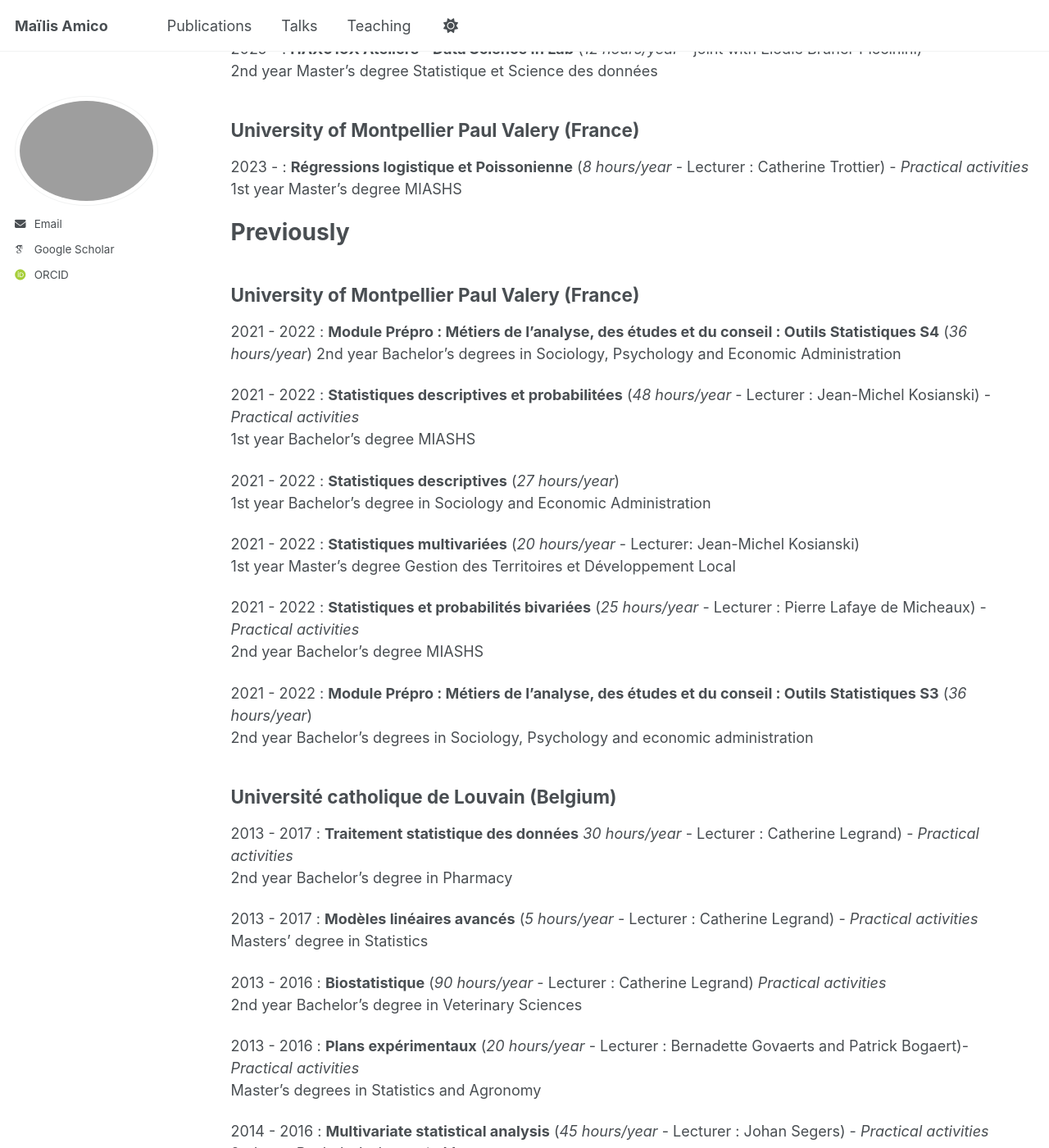
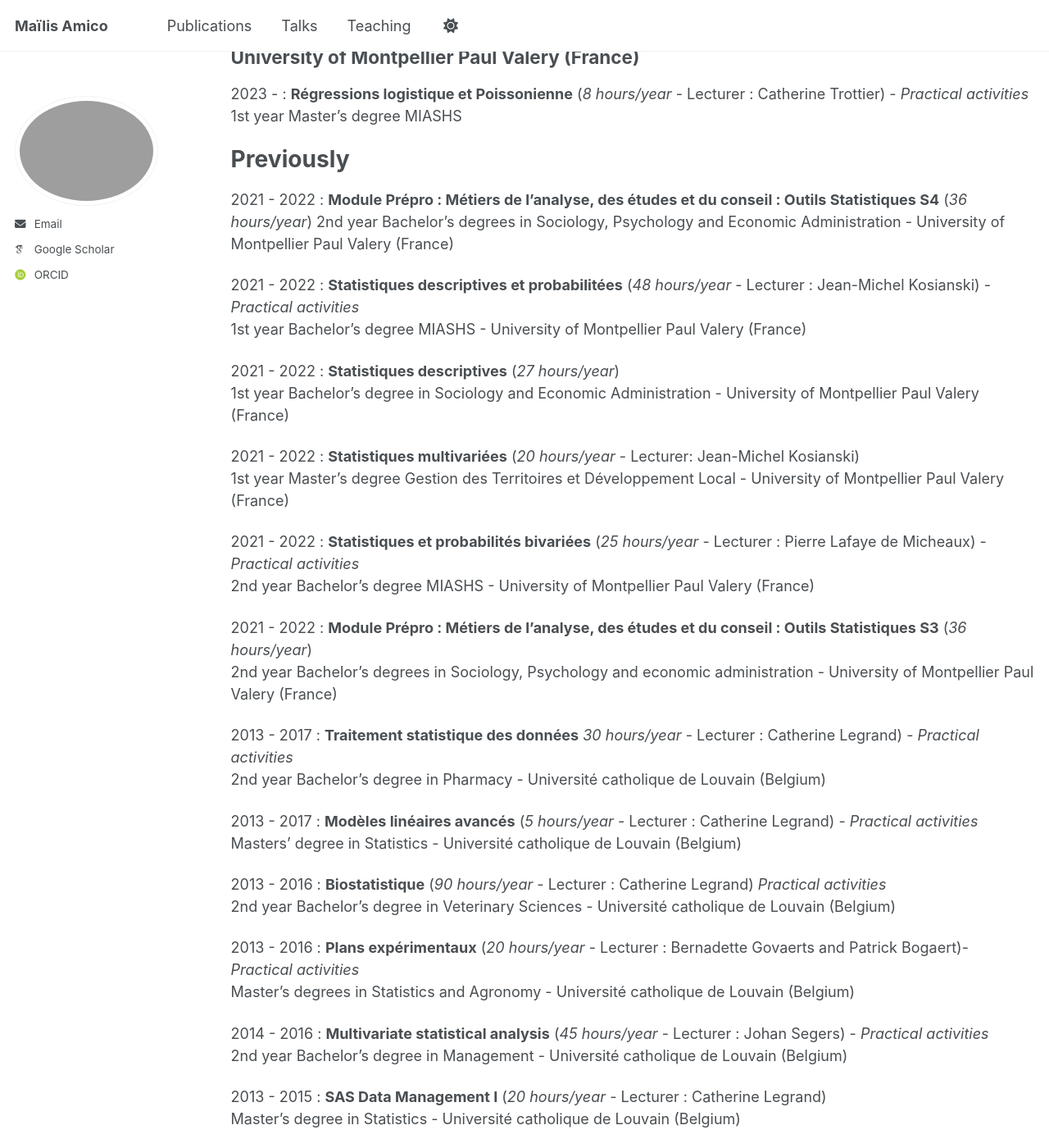
Before and after one commit to maamico/maamico.github.io, a Jekyll site: the page built from _pages/teaching.md, in a window 1280 px wide and 1400 px high, scrolled down 463 px. Shown: the whole window at 82% size. Built offline with Jekyll 4.4.1, drawn with Linux system fonts in a browser that asks for light colours; some web fonts are replaced; a script that is not in the unit is left out; some of the changed text lies outside the part shown.

Commit message:
Revise teaching entries for clarity and accuracy
Updated teaching experience details for University of Montpellier and Université catholique de Louvain, including course titles and associated degrees.

```diff
--- a/_pages/teaching.md
+++ b/_pages/teaching.md
@@ -4,59 +4,57 @@ title: "Teaching"
 permalink: /teaching/
 author_profile: true
 ---
+# Currently
 ## University of Montpellier (France)
-### Faculty of Medicine
 2025 -          : **Modèle linéaire général** (*20 hours/year*)
                   1st year Master's degree Epidémiologie, Données de Santé et Biostatistiques
 
-2023 -          : **Modèles linéaires généralisés et mixtes** (*15 hours/year* - co-lecturers : Isabelle Jaussant and Thibault Mura)
-                  2nd year Master's degree Epidémiologie, Données de Santé et Biostatistiques
-### Faculty of Sciences
 2025 -          : **HAX916X Ateliers - Data Science In Lab** (*12 hours/year* - joint with Elodie Brunel-Piccinini)
 2nd year Master's degree Statistique et Science des données
+
+2023 -          : **Modèles linéaires généralisés et mixtes** (*15 hours/year* - joint with Isabelle Jaussant and Thibault Mura)
+                  2nd year Master's degree Epidémiologie, Données de Santé et Biostatistiques
 
 ## University of Montpellier Paul Valery (France)
 2023 -          : **Régressions logistique et Poissonienne** (*8 hours/year* - Lecturer : Catherine Trottier) - *Practical activities* \
 1st year Master's degree MIASHS
 
 # Previously
-## University of Montpellier Paul Valery (France)
 2021 - 2022 : **Module Prépro : Métiers de l’analyse, des études et du conseil : Outils Statistiques S4** (*36 hours/year*)
-2nd year Bachelor's degrees in Sociology, Psychology and Economic Administration
+2nd year Bachelor's degrees in Sociology, Psychology and Economic Administration - University of Montpellier Paul Valery (France)
 
 2021 - 2022 : **Statistiques descriptives et probabilitées** (*48 hours/year* - Lecturer : Jean-Michel Kosianski) - *Practical activities*
-1st year Bachelor's degree MIASHS
+1st year Bachelor's degree MIASHS - University of Montpellier Paul Valery (France)
 
 2021 - 2022 : **Statistiques descriptives**   (*27 hours/year*)
-1st year Bachelor's degree in Sociology and Economic Administration
+1st year Bachelor's degree in Sociology and Economic Administration - University of Montpellier Paul Valery (France)
 
 2021 - 2022 : **Statistiques multivariées**  (*20 hours/year* - Lecturer: Jean-Michel Kosianski)
-1st year Master's degree Gestion des Territoires et Développement Local
+1st year Master's degree Gestion des Territoires et Développement Local - University of Montpellier Paul Valery (France)
 
 2021 - 2022 : **Statistiques et probabilités bivariées** (*25 hours/year* - Lecturer : Pierre Lafaye de Micheaux) - *Practical activities*
-2nd year Bachelor's degree MIASHS
+2nd year Bachelor's degree MIASHS - University of Montpellier Paul Valery (France)
 
 2021 - 2022 : **Module Prépro : Métiers de l’analyse, des études et du conseil : Outils Statistiques S3** (*36 hours/year*)
-2nd year Bachelor's degrees in Sociology, Psychology and economic administration
+2nd year Bachelor's degrees in Sociology, Psychology and economic administration - University of Montpellier Paul Valery (France)
 
-## Université catholique de Louvain (Belgium)
 2013 - 2017 : **Traitement statistique des données** *30 hours/year* - Lecturer : Catherine Legrand) - *Practical activities*
-2nd year Bachelor's degree in Pharmacy
+2nd year Bachelor's degree in Pharmacy - Université catholique de Louvain (Belgium)
 
 2013 - 2017 : **Modèles linéaires avancés** (*5 hours/year* - Lecturer : Catherine Legrand) - *Practical activities*
-Masters' degree in Statistics
+Masters' degree in Statistics - Université catholique de Louvain (Belgium)
 
 2013 - 2016 : **Biostatistique** (*90 hours/year* - Lecturer : Catherine Legrand)  *Practical activities*
-2nd year Bachelor's degree in Veterinary Sciences
+2nd year Bachelor's degree in Veterinary Sciences - Université catholique de Louvain (Belgium)
 
 2013 - 2016 : **Plans expérimentaux** (*20 hours/year* - Lecturer : Bernadette Govaerts and Patrick Bogaert)- *Practical activities*
-Master's degrees in Statistics and Agronomy
+Master's degrees in Statistics and Agronomy - Université catholique de Louvain (Belgium)
 
 2014 - 2016 : **Multivariate statistical analysis** (*45 hours/year* - Lecturer : Johan Segers) - *Practical activities*
-2nd year Bachelor's degree in Management
+2nd year Bachelor's degree in Management - Université catholique de Louvain (Belgium)
 
 2013 - 2015 : **SAS Data Management I** (*20 hours/year* - Lecturer : Catherine Legrand)
-Master's degree in Statistics
+Master's degree in Statistics - Université catholique de Louvain (Belgium)
 
 2013 - 2014 : **Statistique II : Inférence pour une ou deux variables** (*45 hours/year* - Lecturer : Bernadette Govaerts) - *Practical activities*
-2nd year Bachelor's degree in Psychology
+2nd year Bachelor's degree in Psychology - Université catholique de Louvain (Belgium)
```
